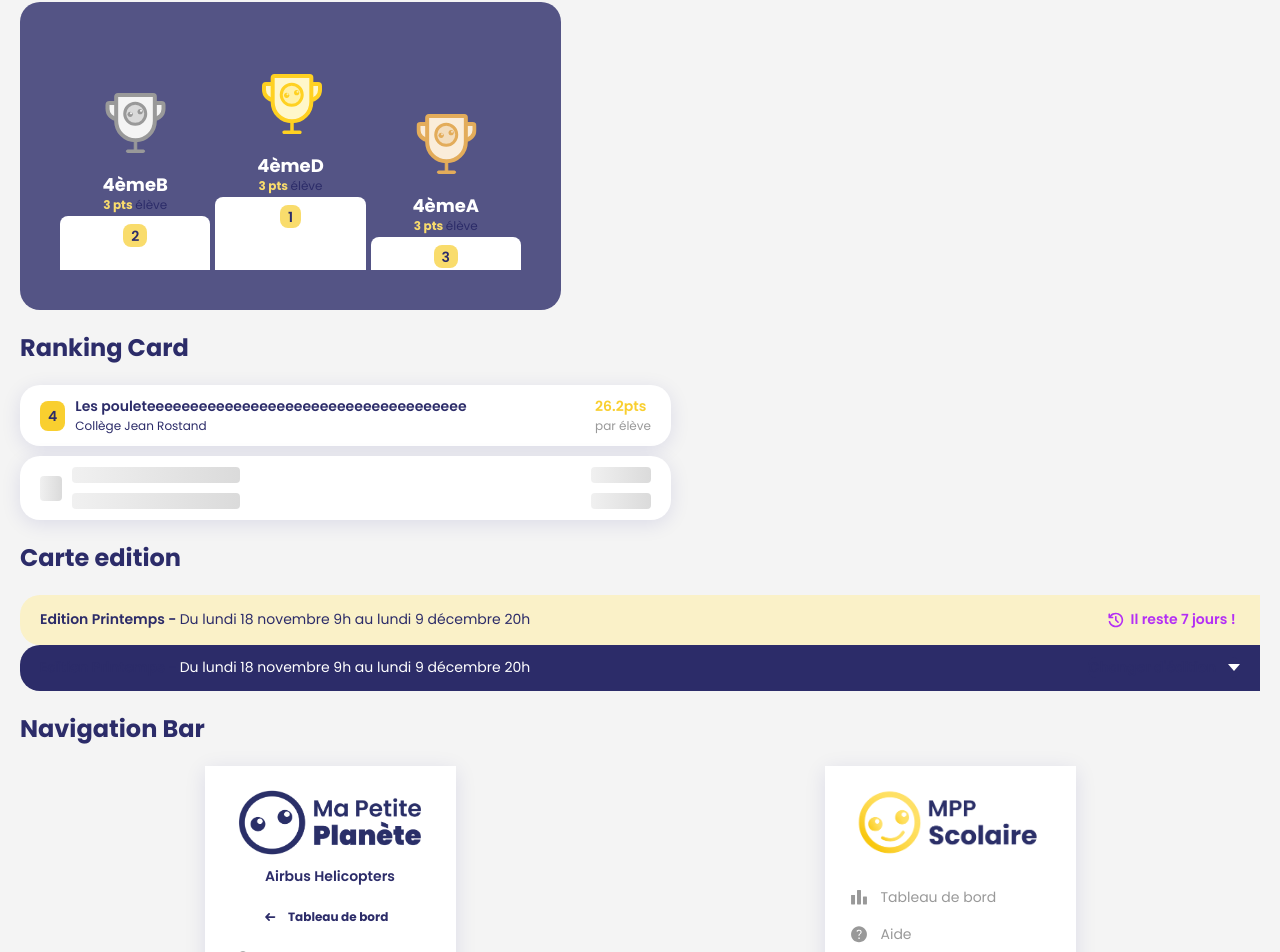
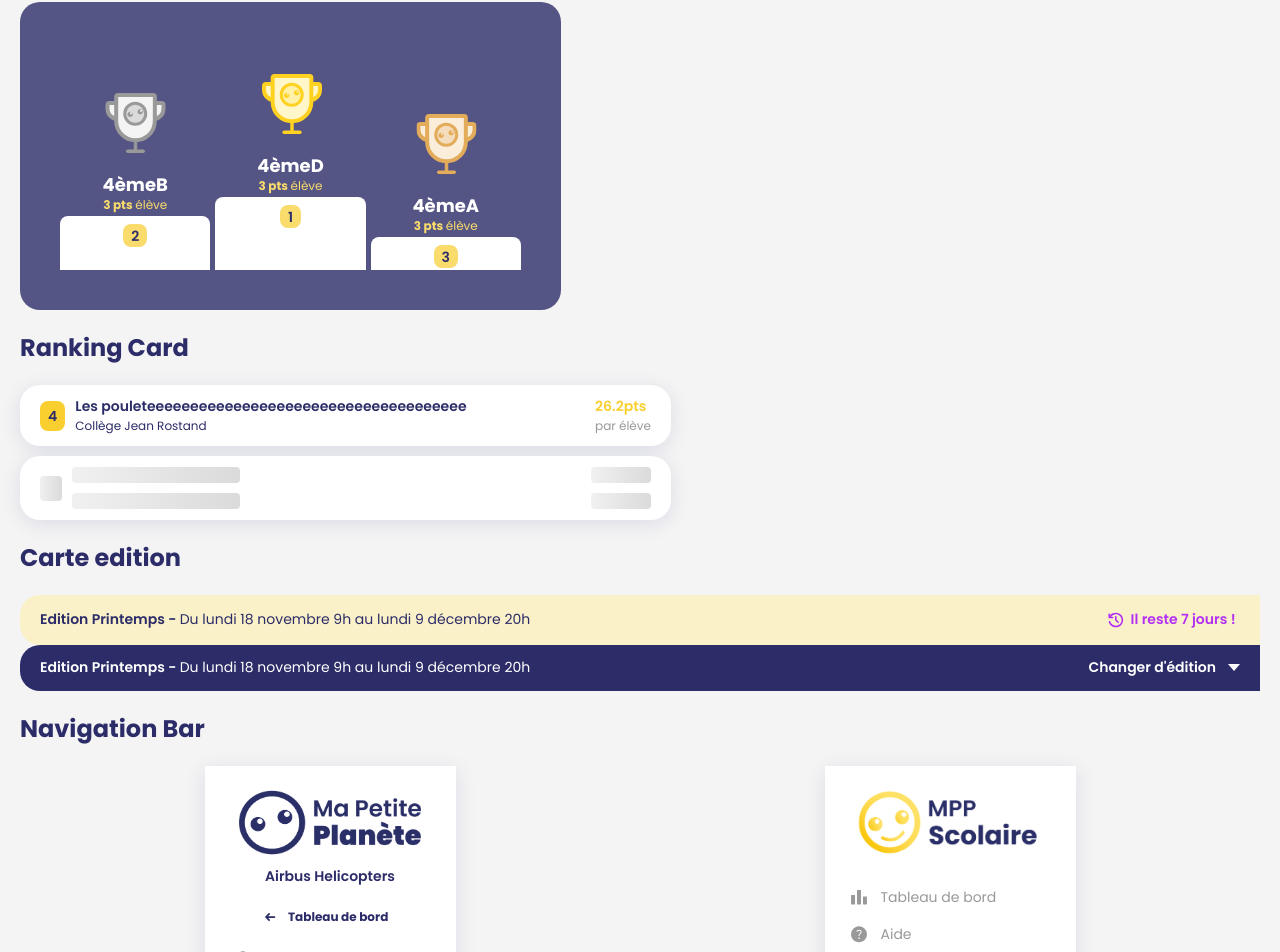
Before and after one commit to Ma-Petite-Planete/ma-petite-librairie, a React (Vite) app: page / in a window 1280 px wide. Shown: the part 1564-2516 px from the top of the page. Built offline with nearby package versions, Linux system fonts and the light colour scheme; a web font is replaced by a local one.

Commit message:
fix span

```diff
--- a/src/mppStyle.css
+++ b/src/mppStyle.css
@@ -143,12 +143,16 @@ ul {
 }
 
 input,
-textarea,
-span {
+textarea {
   font-size: 16px;
   font-weight: 400;
   color: var(--dark_blue);
   font-family: 'Poppins', sans-serif;
+}
+
+span {
+  font-size: 16px;
+  font-weight: 400;
 }
 
 button {
```
Also changed, not shown: 1 other file (tests, documents, lock files or other folders).
